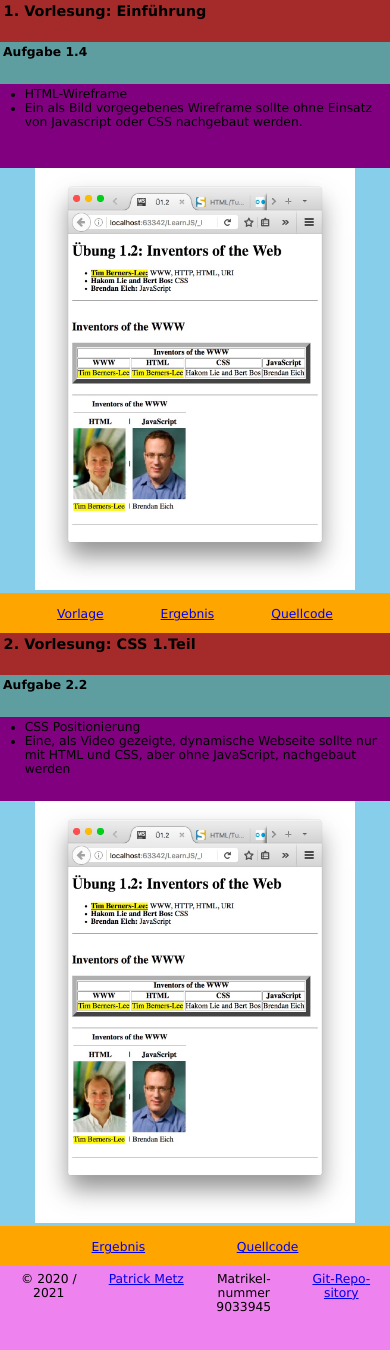
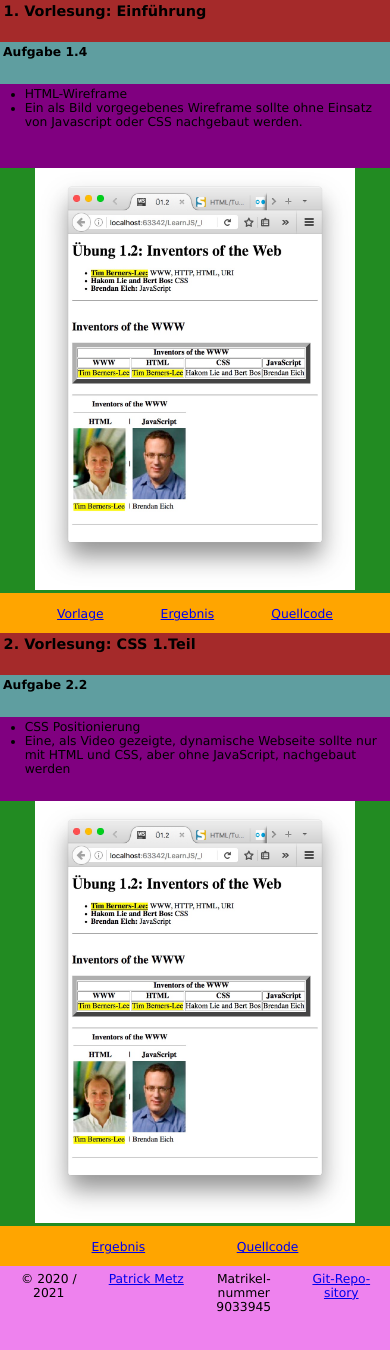
Before and after one commit to patrickmetz/B-S5-Web-Engineering, a PHP site: page / in a window 390 px wide. Shown: the part 127-1477 px from the top of the page. Run offline with PHP 8.4, Linux system fonts and the light colour scheme.

Commit message:
Übung 3.4: Darstellung von 400er-Breakpoint verbessert.

```diff
--- a/style.css
+++ b/style.css
@@ -60,6 +60,7 @@ footer div {
 
 section{
     height: 75vh;
+    background: black;
 }
 
 section h3 {
@@ -75,7 +76,7 @@ section h4 {
 }
 
 section .task{
-    height:55vh;
+    height:65vh;
     background: yellow;
 }
 
@@ -91,6 +92,10 @@ section .task{
     height: 55vh;
     background: skyblue;
     text-align: center;
+}
+
+.taskDetails .template{
+    background:forestgreen;
 }
 
 .taskDetails .template img{
@@ -124,20 +129,23 @@ section .task{
                 "links template";
     }
 
+    .taskDetails .links {
+        grid-area: links;
+        flex-direction: column;
+        max-height:55vh;
+    }
+
     .taskDetails .template {
         grid-area: template;
-        max-height: 64vh;
-        max-width: 60vw;
         align-self: center;
     }
 
-    .taskDetails .links {
-        grid-area: links;
-        flex-direction: column;
+    .taskDetails .template img{
+        max-height:55vh;
     }
 }
 
-/* breakpoint: 400px width --------------------------------------------------*/
+/* breakpoint: 600px width --------------------------------------------------*/
 
 @media screen and (min-width: 600px) {
     .task {
```
